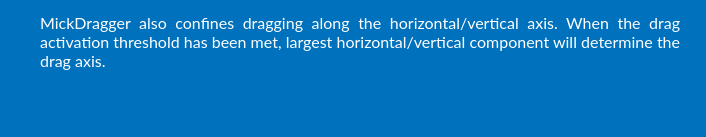
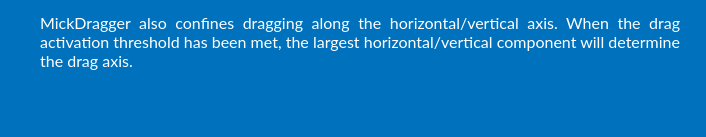
Before and after one commit to Juicetan/mickdragger, a website: page index.html in a window 1280 px wide. Shown: the part 663-800 px from the top of the page, 280-986 px from the left. Drawn offline with Linux system fonts and the light colour scheme.

Commit message:
Update description;

```diff
--- a/index.html
+++ b/index.html
@@ -135,7 +135,7 @@
         MickDragger helps you enable any element to be draggable and notifies you when that element has been dragged past a defined threshold.  There is also a configurable activation threshold so that the element won't start moving until a defined drag distance has been detected.  This will decrease the amount of accidental drags.
       </p>
       <p>
-        MickDragger also confines dragging along the horizontal/vertical axis.  When the drag activation threshold has been met, largest horizontal/vertical component will determine the drag axis.
+        MickDragger also confines dragging along the horizontal/vertical axis.  When the drag activation threshold has been met, the largest horizontal/vertical component will determine the drag axis.
       </p>
     </div>
     <div class="github">
```
Also changed, not shown: README.md.
